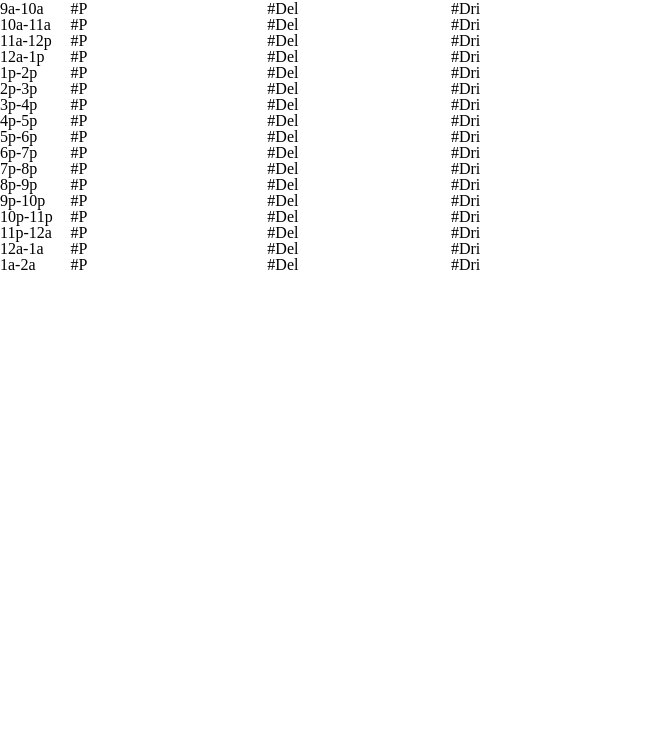
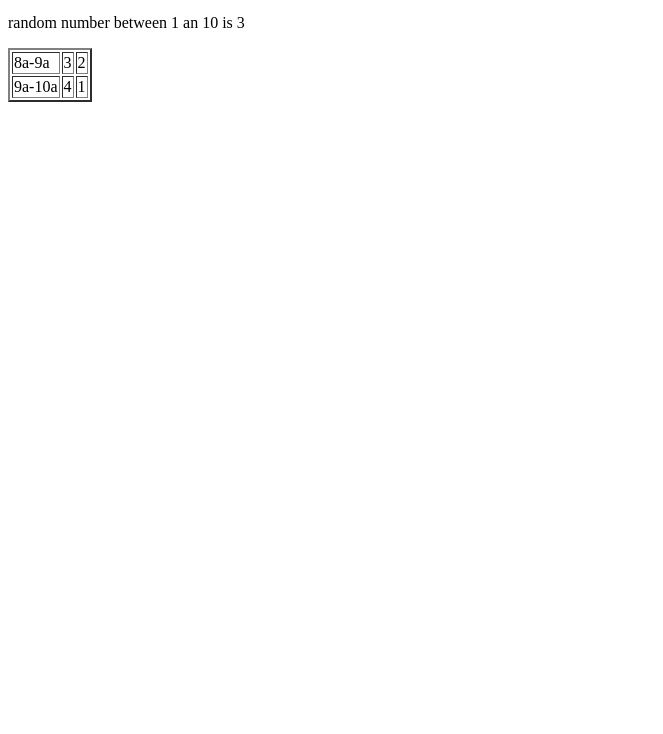
Before and after one commit to hgaskins/weekTwo, a website: page pizza/sales-data.html in a window 1280 px wide. Shown: the part 66-800 px from the top of the page, without its empty margins (0-663 px from the left). Drawn offline with Linux system fonts and the light colour scheme.

Commit message:
added random function randoInRange() and a generateTable() function to compute.js in addition to removing the premade table

```diff
--- a/pizza/css/style.css
+++ b/pizza/css/style.css
@@ -1,51 +1,4 @@
-/* http://meyerweb.com/eric/tools/css/reset/
-   v2.0 | 20110126
-   License: none (public domain)
-*/
 
-html, body, div, span, applet, object, iframe,
-h1, h2, h3, h4, h5, h6, p, blockquote, pre,
-a, abbr, acronym, address, big, cite, code,
-del, dfn, em, img, ins, kbd, q, s, samp,
-small, strike, strong, sub, sup, tt, var,
-b, u, i, center,
-dl, dt, dd, ol, ul, li,
-fieldset, form, label, legend,
-table, caption, tbody, tfoot, thead, tr, th, td,
-article, aside, canvas, details, embed,
-figure, figcaption, footer, header, hgroup,
-menu, nav, output, ruby, section, summary,
-time, mark, audio, video {
-	margin: 0;
-	padding: 0;
-	border: 0;
-	font-size: 100%;
-	font: inherit;
-	vertical-align: baseline;
-}
-/* HTML5 display-role reset for older browsers */
-article, aside, details, figcaption, figure,
-footer, header, hgroup, menu, nav, section {
-	display: block;
-}
-body {
-	line-height: 1;
-}
-ol, ul {
-	list-style: none;
-}
-blockquote, q {
-	quotes: none;
-}
-blockquote:before, blockquote:after,
-q:before, q:after {
-	content: '';
-	content: none;
-}
-table {
-	border-collapse: collapse;
-	border-spacing: 0;
-}
 
 /*table styles*/
 #table {
--- a/pizza/js/compute.js
+++ b/pizza/js/compute.js
@@ -0,0 +1,54 @@
+function randoInRange(min, max) {
+  var result = Math.floor(Math.random() * ((max-min)+1) + min);
+  return result;
+
+}
+
+var minMaxPizza = [[0,4],[0,7]];
+var timeStamps = ["8a-9a", "9a-10a"];
+
+
+var testRando = document.getElementById("test");
+testRando.textContent = "random number between 1 an 10 is " + randoInRange(1,10);
+
+function generateTable() {
+  //get the reference for the body
+  var body = document.getElementsByTagName("body")[0];
+
+  //creates a <table> element and a <tbody> element
+  var tbl = document.createElement("table");
+  var tblBody = document.createElement("tbody");
+  // var tblHead = document.createElement("th");
+
+  //creating all cells
+  for (var i = 0; i < 2; i++) {
+    //creates table row
+    var row = document.createElement("tr");
+    var timeCell = document.createElement("td");
+    var timeCellText = document.createTextNode(timeStamps[i]);
+    timeCell.appendChild(timeCellText);
+    row.appendChild(timeCell);
+
+    for (var j = 0; j < 2; j++) {
+      //Create a <td> element and a text node, make the text
+      //node the contents of the <td>, and put the <td> at
+      //the end of the table row
+      var cell = document.createElement("td");
+      var cellText = document.createTextNode(randoInRange(minMaxPizza[0][0], minMaxPizza[0][1]));
+      cell.appendChild(cellText);
+      row.appendChild(cell);
+    }
+
+    //add the row to the end of the table body
+    tblBody.appendChild(row);
+}
+  // //add in my table headers to do later
+  // tblHead = document.createElement();
+  //put the <tbody> in the <table>
+  tbl.appendChild(tblBody);
+  //appends <table> into <body>
+  body.appendChild(tbl);
+  //sets the border attribute of the tbl to 2;
+  tbl.setAttribute("border", "2");
+}
+generateTable();
--- a/pizza/sales-data.html
+++ b/pizza/sales-data.html
@@ -6,143 +6,8 @@
     <link rel="stylesheet" href="css/style.css">
   </head>
   <body>
-    <table id="table">
-      <tr class="tableRow">
-        <th colspan="4" class="tableHead">Beverton</th>
-      </tr>
-      <tr class="tableHead">
-        <th>Time</th>
-        <th>Pizzas Expected</th>
-        <th># of Deliveries</th>
-        <th># of Drivers</th>
-      </tr>
-      <!-- 8a-9a column-->
-      <tr class="tableRow">
-        <td>8a-9a</td>
-        <td>#P</td>
-        <td>#Del</td>
-        <td>#Dri</td>
-      </tr>
-      <!-- 9a-10a column-->
-      <tr class="tableRow">
-        <td>9a-10a</td>
-        <td>#P</td>
-        <td>#Del</td>
-        <td>#Dri</td>
-      </tr>
-      <!-- 10a-11a column-->
-      <tr class="tableRow">
-        <td>10a-11a</td>
-        <td>#P</td>
-        <td>#Del</td>
-        <td>#Dri</td>
-      </tr>
-      <!-- 11a-12p column-->
-      <tr class="tableRow">
-        <td>11a-12p</td>
-        <td>#P</td>
-        <td>#Del</td>
-        <td>#Dri</td>
-      </tr>
-      <!-- 12p-1p column-->
-      <tr class="tableRow">
-        <td>12a-1p</td>
-        <td>#P</td>
-        <td>#Del</td>
-        <td>#Dri</td>
-      </tr>
-      <!-- 1p-2p column-->
-      <tr class="tableRow">
-        <td>1p-2p</td>
-        <td>#P</td>
-        <td>#Del</td>
-        <td>#Dri</td>
-      </tr>
-      <!-- 2p-3p column-->
-      <tr class="tableRow">
-        <td>2p-3p</td>
-        <td>#P</td>
-        <td>#Del</td>
-        <td>#Dri</td>
-      </tr>
-      <!-- 3p-4p column-->
-      <tr class="tableRow">
-        <td>3p-4p</td>
-        <td>#P</td>
-        <td>#Del</td>
-        <td>#Dri</td>
-      </tr>
-      <!-- 4p-5p column-->
-      <tr class="tableRow">
-        <td>4p-5p</td>
-        <td>#P</td>
-        <td>#Del</td>
-        <td>#Dri</td>
-      </tr>
-      <!-- 5p-6p column-->
-      <tr class="tableRow">
-        <td>5p-6p</td>
-        <td>#P</td>
-        <td>#Del</td>
-        <td>#Dri</td>
-      </tr>
-      <!-- 6p-7p column-->
-      <tr class="tableRow">
-        <td>6p-7p</td>
-        <td>#P</td>
-        <td>#Del</td>
-        <td>#Dri</td>
-      </tr>
-      <!-- 7p-8p column-->
-      <tr class="tableRow">
-        <td>7p-8p</td>
-        <td>#P</td>
-        <td>#Del</td>
-        <td>#Dri</td>
-      </tr>
-      <!-- 8p-9p column-->
-      <tr class="tableRow">
-        <td>8p-9p</td>
-        <td>#P</td>
-        <td>#Del</td>
-        <td>#Dri</td>
-      </tr>
-      <!-- 9p-10p column-->
-      <tr class="tableRow">
-        <td>9p-10p</td>
-        <td>#P</td>
-        <td>#Del</td>
-        <td>#Dri</td>
-      </tr>
-      <!-- 10p-11p column-->
-      <tr class="tableRow">
-        <td>10p-11p</td>
-        <td>#P</td>
-        <td>#Del</td>
-        <td>#Dri</td>
-      </tr>
-      <!-- 11p-12a column-->
-      <tr class="tableRow">
-        <td>11p-12a</td>
-        <td>#P</td>
-        <td>#Del</td>
-        <td>#Dri</td>
-      </tr>
-      <!-- 12a-1a column-->
-      <tr class="tableRow">
-        <td>12a-1a</td>
-        <td>#P</td>
-        <td>#Del</td>
-        <td>#Dri</td>
-      </tr>
-      <!-- 1a-2a column-->
-      <tr class="tableRow">
-        <td>1a-2a</td>
-        <td>#P</td>
-        <td>#Del</td>
-        <td>#Dri</td>
-      </tr>
-    </table>
+    <h1>Sales-Data</h1>
+    <p id="test">test input</p>
     <script src="js/app.js"></script>
     <script src="js/compute.js"></script>
   </body>
```
